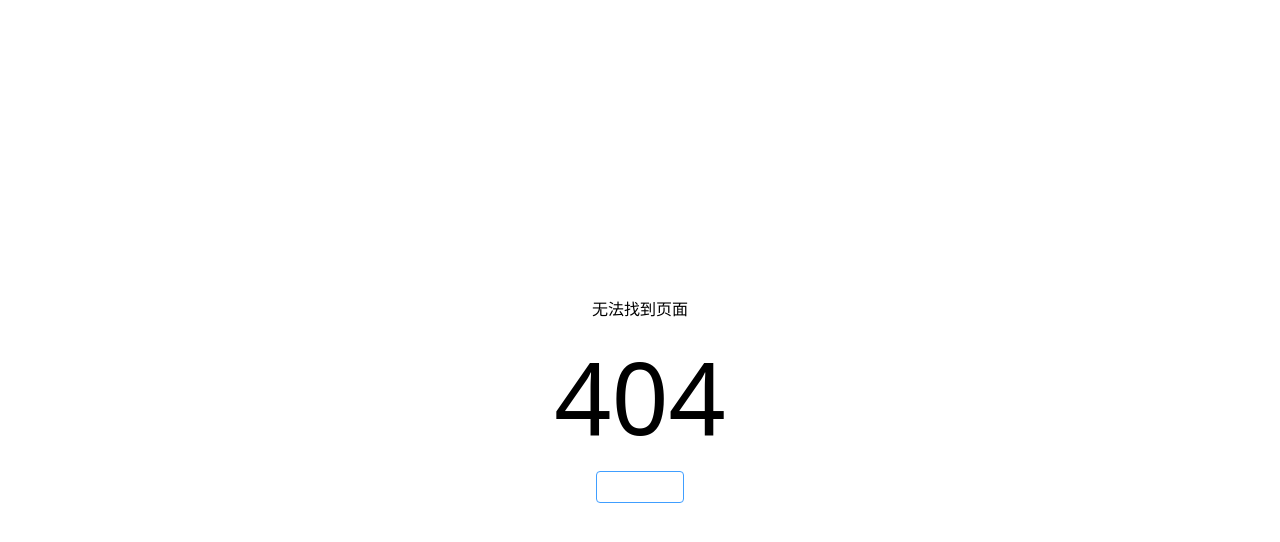
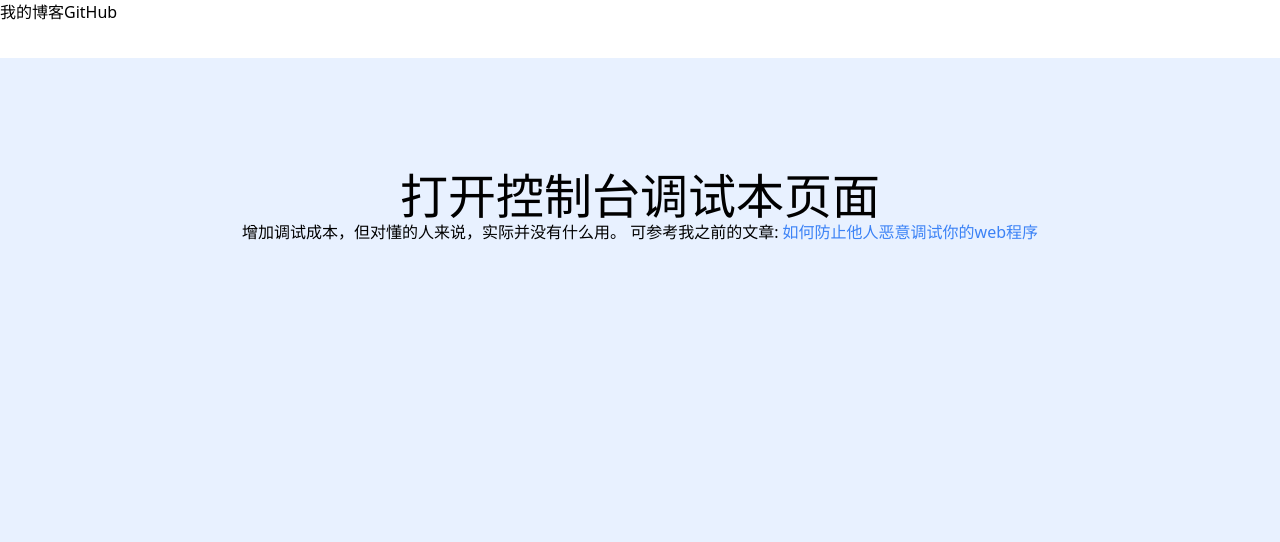
Before and after one commit to wangrongding/frontend-park, a Vue app: page /other/prohibit-debugging in a window 1280 px wide. Before the commit this address had no page. Shown: the top 542 px of the page. Built offline with nearby package versions, Linux system fonts and the light colour scheme.

Commit message:
feat: 添加禁止调试示例

```diff
--- /dev/null
+++ b/src/page/other/prohibit-debugging.vue
@@ -0,0 +1,35 @@
+<script setup lang="ts">
+// mode 1
+if (window.outerHeight - window.innerHeight > 200 || window.outerWidth - window.innerWidth > 200) {
+  document.body.innerHTML = '检测到非法调试,请关闭后刷新重试!'
+}
+setInterval(() => {
+  // eslint-disable-next-line no-new-func
+  Function('debugger')()
+}, 50)
+
+// mode 2
+// function block() {
+//   if (window.outerHeight - window.innerHeight > 200 || window.outerWidth - window.innerWidth > 200) {
+//     document.body.innerHTML = '检测到非法调试,请关闭后刷新重试!'
+//   }
+//   setInterval(() => {
+//     ;(function prohibitDebug() {
+//       return false
+//     }
+//       .constructor('debugger')
+//       .call())
+//   }, 50)
+// }
+// block()
+</script>
+<template>
+  <div class="grid place-content-center h-[300px]">
+    <h1 class="text-center text-5xl">打开控制台调试本页面</h1>
+    <div>
+      增加调试成本，但对懂的人来说，实际并没有什么用。 可参考我之前的文章:
+      <a class="text-blue-500" href="https://juejin.cn/post/7000784414858805256">如何防止他人恶意调试你的web程序</a>
+    </div>
+  </div>
+</template>
+<style lang="scss" scoped></style>
--- a/src/router/modules/other.ts
+++ b/src/router/modules/other.ts
@@ -6,6 +6,11 @@ export const other: RouteRecordRaw[] = [
     meta: { title: '其他杂项', type: 'multiple' },
     component: () => import('@/page/other/latitude-longitude.vue'),
     children: [
+      {
+        path: '/other/prohibit-debugging',
+        meta: { title: '禁止调试' },
+        component: () => import('@/page/other/prohibit-debugging.vue'),
+      },
       {
         path: '/other/lat-long',
         meta: { title: '经纬度' },
```
